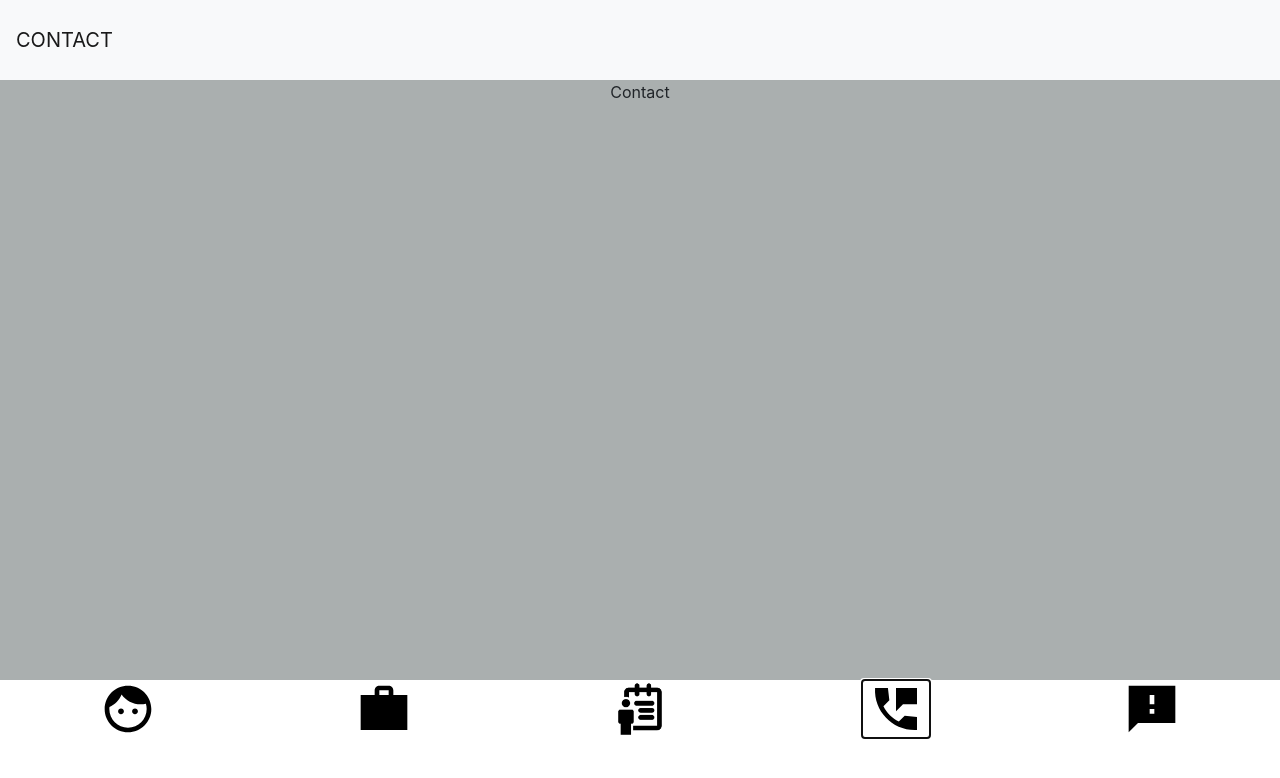
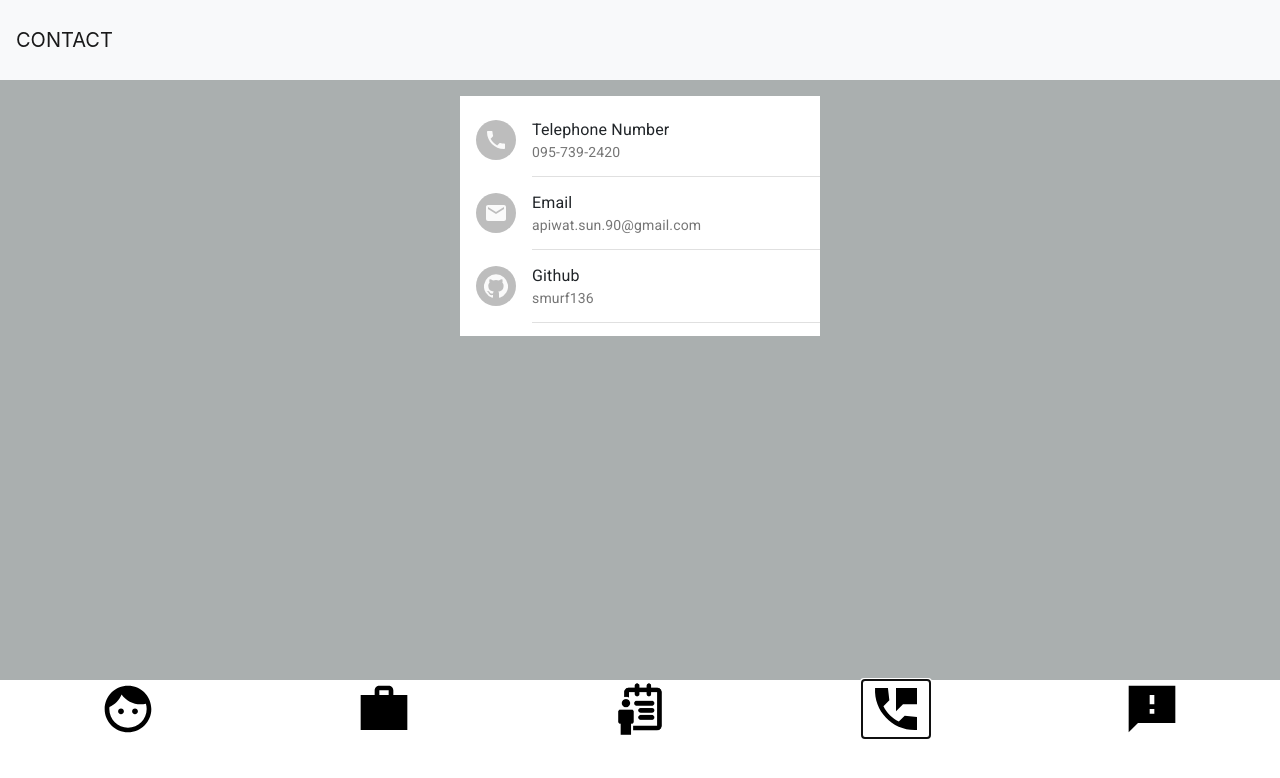
Before and after one commit to smurf136/Portfolio, a React (Create React App) app: page / in a window 1280 px wide. Both pictures are taken after a click on the button 896 px from the left and 709 px from the top of the page. Shown: the top 778 px of the page. Built offline with nearby package versions, Linux system fonts and the light colour scheme.

Commit message:
[Update] contact

```diff
--- a/src/components/contact/Contact.js
+++ b/src/components/contact/Contact.js
@@ -1,5 +1,26 @@
-import React, { Component } from 'react'
-import styled from 'styled-components'
+import React, { Component } from 'react';
+import styled from 'styled-components';
+import { makeStyles } from '@material-ui/core/styles';
+import List from '@material-ui/core/List';
+import ListItem from '@material-ui/core/ListItem';
+import ListItemText from '@material-ui/core/ListItemText';
+import ListItemAvatar from '@material-ui/core/ListItemAvatar';
+import Avatar from '@material-ui/core/Avatar';
+import ImageIcon from '@material-ui/icons/Image';
+import WorkIcon from '@material-ui/icons/Work';
+import BeachAccessIcon from '@material-ui/icons/BeachAccess';
+import Divider from '@material-ui/core/Divider';
+import PhoneIcon from '@material-ui/icons/Phone';
+import EmailIcon from '@material-ui/icons/Email';
+import GitHubIcon from '@material-ui/icons/GitHub';
+const useStyles = makeStyles(theme => ({
+  root: {
+    width: '100%',
+    maxWidth: 360,
+    height: '30vh',
+    backgroundColor: theme.palette.background.paper
+  }
+}));
 
 const Div = styled.div`
   display: grid;
@@ -9,14 +30,45 @@ const Div = styled.div`
   height: 75vh;
   width: 100vw;
   background-color: #59626282;
-`
+  padding-top 1em;
+`;
 
-export default class index extends Component {
-    render() {
+const Contact = () => {
+  const classes = useStyles();
+
   return (
     <Div>
-                <p>Contact</p>
+      <List className={classes.root}>
+        <ListItem onClick={() => window.location.href='tel://0969622249'}>
+          <ListItemAvatar>
+            <Avatar>
+              <PhoneIcon />
+            </Avatar>
+          </ListItemAvatar>
+          <ListItemText primary='Telephone Number' secondary='095-739-2420' />
+        </ListItem>
+        <Divider variant='inset' component='li' />
+        <ListItem onClick={() => window.location.href='mailto://apiwat.sun.90@gmail.com'}>
+          <ListItemAvatar>
+            <Avatar>
+              <EmailIcon />
+            </Avatar>
+          </ListItemAvatar>
+          <ListItemText primary='Email' secondary='apiwat.sun.90@gmail.com' />
+        </ListItem>
+        <Divider variant='inset' component='li' />
+        <ListItem onClick={() => window.location.href='https://www.github.com/smurf136'}>
+          <ListItemAvatar>
+            <Avatar>
+              <GitHubIcon />
+            </Avatar>
+          </ListItemAvatar>
+          <ListItemText primary='Github' secondary='smurf136' />
+        </ListItem>
+        <Divider variant='inset' component='li' />
+      </List>
     </Div>
-        )
-    }
-}
+  );
+};
+
+export default Contact;
```
Lines whose indentation alone changed are shown as unchanged.
